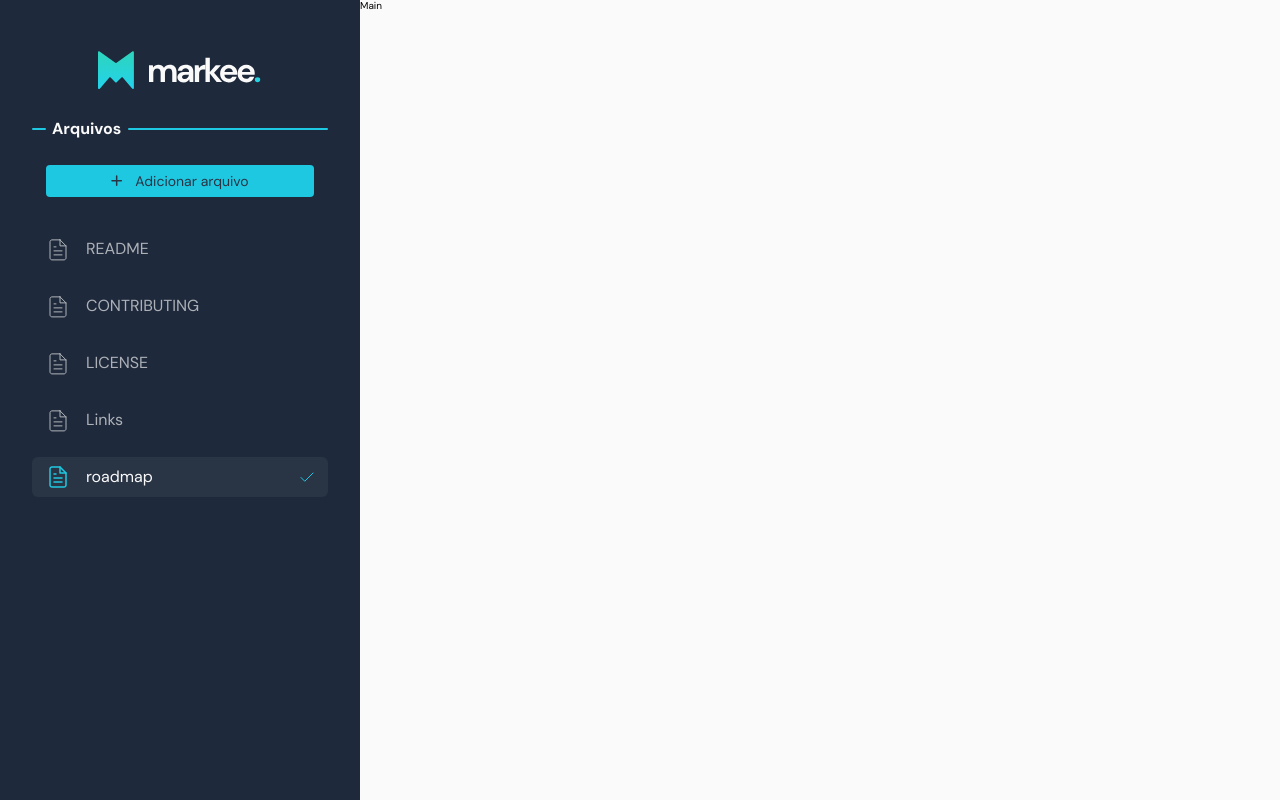
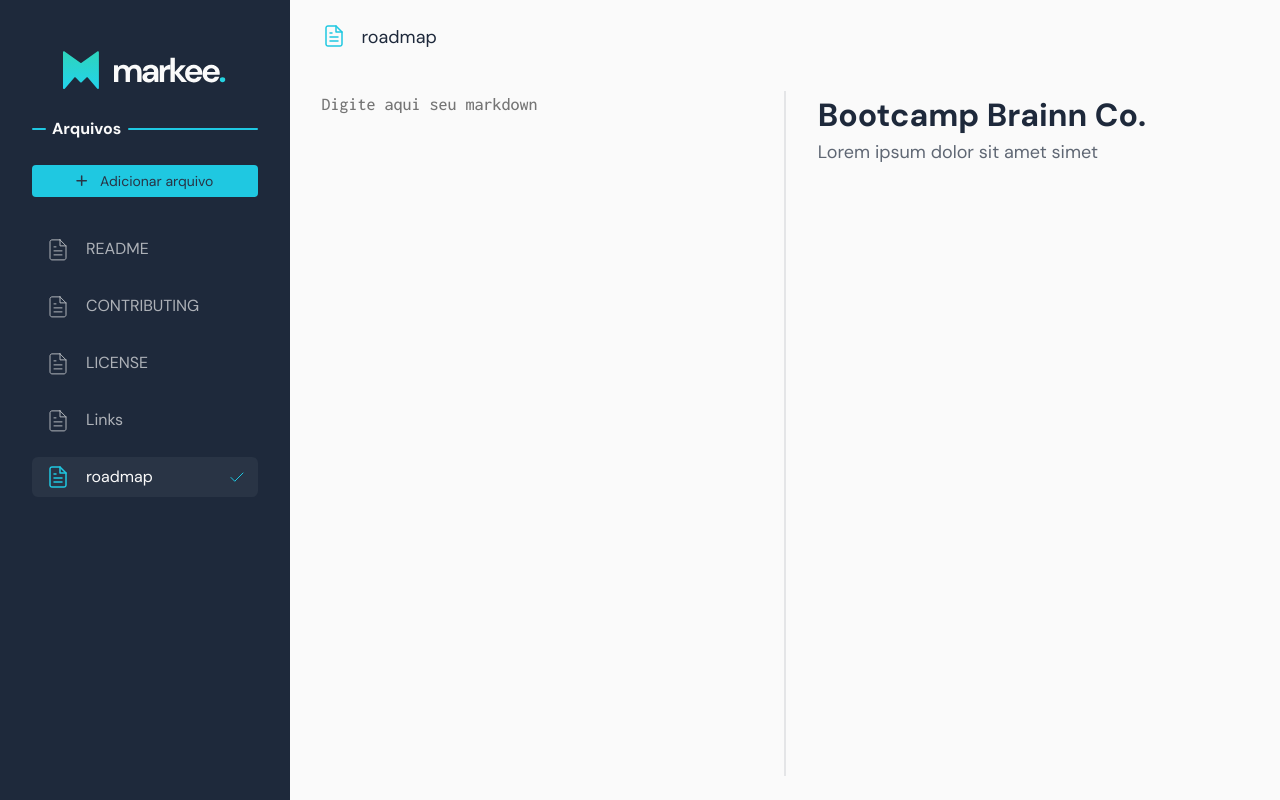
Before and after one commit to joaogabriel-sg/markee-app, a React (Create React App) app: page / in a window 1280 px wide. Built offline with nearby package versions, Linux system fonts and the light colour scheme.

Commit message:
✨ feat: create and style main component

```diff
--- a/src/components/main/index.tsx
+++ b/src/components/main/index.tsx
@@ -1,9 +1,26 @@
-import { Container } from './styles'
+import fileBlueIcon from 'assets/file-blue-icon.svg'
+
+import * as S from './styles'
 
 export function Main () {
   return (
-    <Container>
-      <span>Main</span>
-    </Container>
+    <S.Container>
+      <S.Header>
+        <S.Label htmlFor='filename'>
+          <S.FileIcon src={fileBlueIcon} alt='Nomear arquivo' />
+        </S.Label>
+        <S.InputFileName type='text' id='filename' defaultValue='roadmap' />
+      </S.Header>
+
+      <S.Content>
+        <S.MarkdownSide>
+          <S.MarkdownTextarea placeholder='Digite aqui seu markdown' />
+        </S.MarkdownSide>
+        <S.ResultSide>
+          <S.ResultTitle>Bootcamp Brainn Co.</S.ResultTitle>
+          <S.ResultParagraph>Lorem ipsum dolor sit amet simet</S.ResultParagraph>
+        </S.ResultSide>
+      </S.Content>
+    </S.Container>
   )
 }
--- a/src/components/main/styles.ts
+++ b/src/components/main/styles.ts
@@ -1,3 +1,125 @@
 import styled from 'styled-components'
 
-export const Container = styled.main``
+export const Container = styled.main`
+  width: 100%;
+  padding: 2.4rem 0.8rem;
+
+  display: flex;
+  flex-direction: column;
+
+  @media (min-width: 920px) {
+    padding: 2.4rem 3.2rem;
+  }
+`
+
+export const Header = styled.header`
+  margin-bottom: 4rem;
+  display: flex;
+  align-items: center;
+`
+
+export const Label = styled.label``
+
+export const FileIcon = styled.img`
+  margin-right: 1.6rem;
+`
+
+export const InputFileName = styled.input`
+  background: none;
+  width: 100%;
+  border: none;
+  outline: none;
+
+  font-size: 1.8rem;
+  line-height: 1.5;
+  color: ${({ theme }) => theme.colors.black};
+`
+
+export const Content = styled.div`
+  width: 100%;
+  display: flex;
+  flex-direction: column;
+
+  @media (min-width: 920px) {
+    flex-direction: row;
+    height: 100%;
+  }
+`
+
+export const MarkdownSide = styled.section`
+  @media (min-width: 920px) {
+    min-width: 50%;
+    max-width: 50%;
+    flex-shrink: 0;
+
+    padding-right: 3.2rem;
+    border-right: 1px solid ${({ theme }) => theme.colors.gray};
+
+    overflow-y: hidden;
+  }
+`
+
+export const MarkdownTextarea = styled.textarea`
+  background: ${({ theme }) => theme.colors.white};
+  width: 100%;
+  min-height: 32rem;
+  resize: none;
+
+  border: none;
+  outline: none;
+  padding-right: 0.8rem;
+
+  font-family: 'Inconsolata', 'Courier New', Courier, monospace;
+  font-size: 1.6rem;
+  font-weight: 500;
+  line-height: 1.5;
+  color: ${({ theme }) => theme.colors.black};
+
+  &::-webkit-scrollbar {
+    width: 4px;
+  }
+
+  &::-webkit-scrollbar-thumb {
+    background: ${({ theme }) => theme.colors.gray};
+    border-radius: 4px;
+  }
+
+  &::-webkit-scrollbar-track {
+    background: transparent;
+  }
+
+  @media(min-width: 920px) {
+    height: 100%;
+    padding-right: 0;
+
+    font-size: 1.8rem;
+
+    &::-webkit-scrollbar {
+      width: 0;
+    }
+  }
+`
+
+export const ResultSide = styled.section`
+  color: ${({ theme }) => theme.colors.black};
+
+  @media (min-width: 920px) {
+    min-width: 50%;
+    max-width: 50%;
+    flex-shrink: 0;
+
+    padding-left: 3.2rem;
+    border-left: 1px solid ${({ theme }) => theme.colors.gray};
+  }
+`
+
+export const ResultTitle = styled.h2`
+  font-size: 3.2rem;
+  line-height: 1.5;
+`
+
+export const ResultParagraph = styled.p`
+  font-size: 1.8rem;
+  opacity: 0.7;
+  line-height: 1.5;
+`
```
